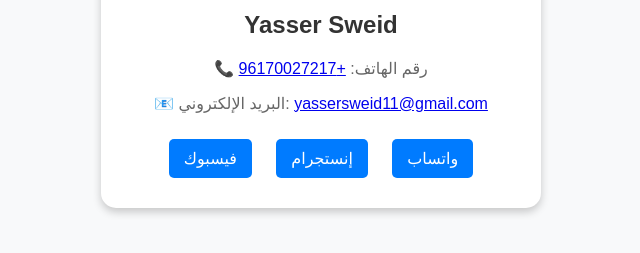
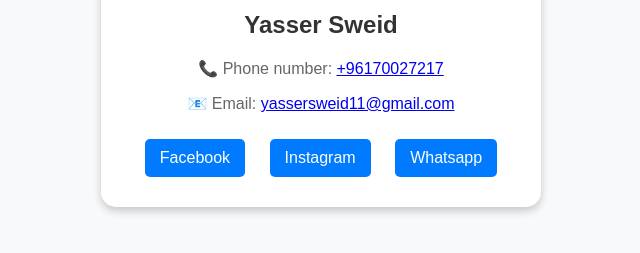
Before and after one commit to yassersweid11/my-digital-card, a plain HTML site: page index.html in a window 1280 px wide. Shown: the part 199-452 px from the top of the page, without its empty margins (319-959 px from the left). Drawn offline with Linux system fonts and the light colour scheme.

Commit message:
index.html

```diff
--- a/index.html
+++ b/index.html
@@ -55,12 +55,12 @@
     <div class="card">
         <img src="https://scontent.fbey2-2.fna.fbcdn.net/v/t1.6435-9/76185634_10156718836193004_4643897551592882176_n.jpg?_nc_cat=105&ccb=1-7&_nc_sid=6ee11a&_nc_ohc=Oh2mJlSdfDsQ7kNvgHKLHFX&_nc_oc=AdibOjtwN_XiGZTikp30oKSwt4VQXTY-uqwgFgwk_a2WXTZgyBc7ScV7cbPQCAAefrk&_nc_zt=23&_nc_ht=scontent.fbey2-2.fna&_nc_gid=AcHrVunD4KotH3y-2eIpvKt&oh=00_AYF4g5iRxnH_M49ZQCWaKcmhTIG2i5QtUgF9zDTlR39xeg&oe=67F3C7D9" alt="صورة شخصية" class="profile-img">
         <h2>Yasser Sweid</h2>
-        <p>📞 رقم الهاتف: <a href="tel:+96170027217">+96170027217</a></p>
-        <p>📧 البريد الإلكتروني: <a href="mailto:yassersweid11@gmail.com">yassersweid11@gmail.com</a></p>
+        <p>📞 Phone number: <a href="tel:+96170027217">+96170027217</a></p>
+        <p>📧 Email: <a href="mailto:yassersweid11@gmail.com">yassersweid11@gmail.com</a></p>
         <div class="social-links">
-            <a href="https://www.facebook.com/yasser.sweid" target="_blank">فيسبوك</a>
-            <a href="https://www.instagram.com/yassersweid/" target="_blank">إنستجرام</a>
-            <a href="https://wa.me/96170027217" target="_blank">واتساب</a>
+            <a href="https://www.facebook.com/yasser.sweid" target="_blank">Facebook</a>
+            <a href="https://www.instagram.com/yassersweid/" target="_blank">Instagram</a>
+            <a href="https://wa.me/96170027217" target="_blank">Whatsapp</a>
         </div>
     </div>
 </body>
```
